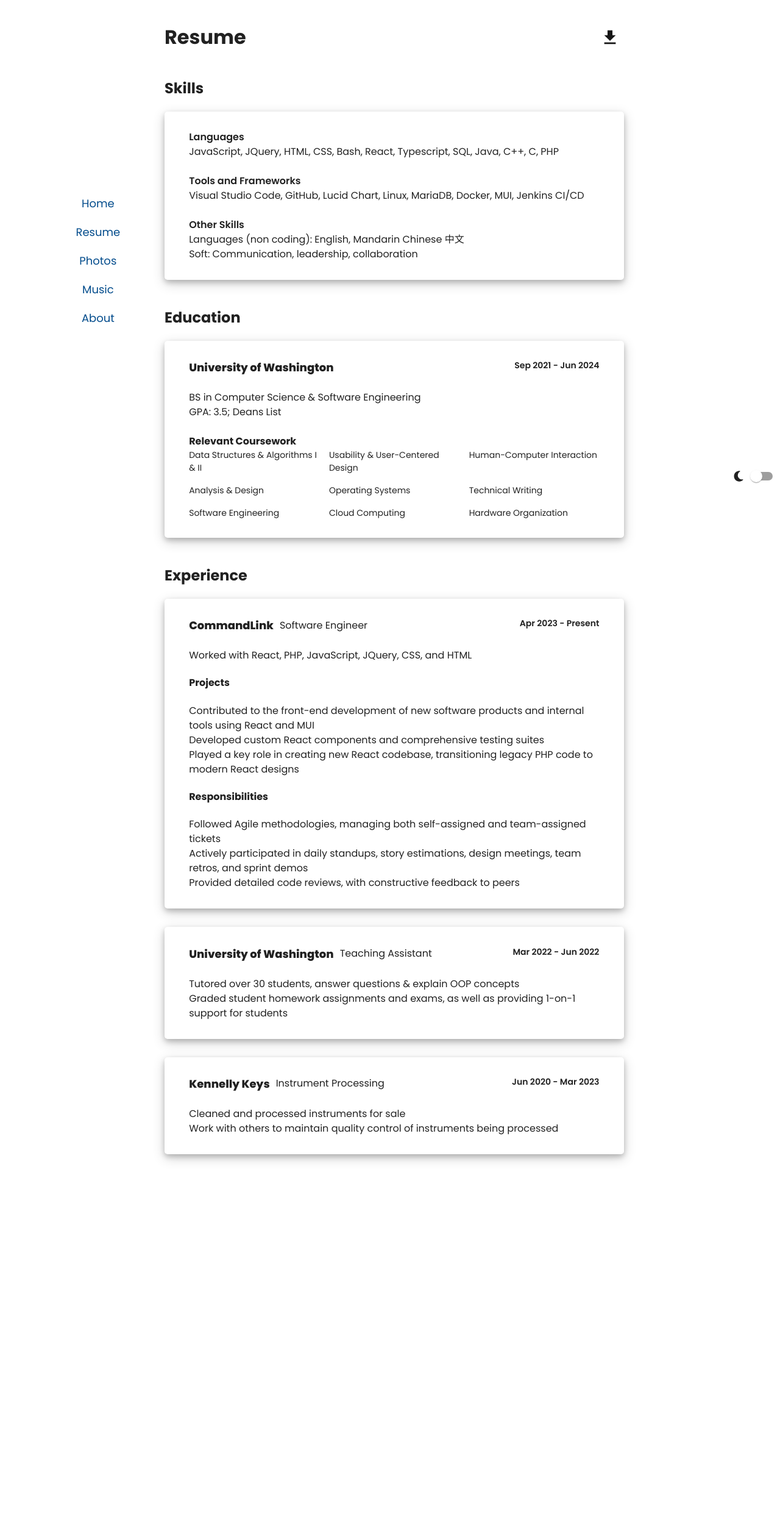
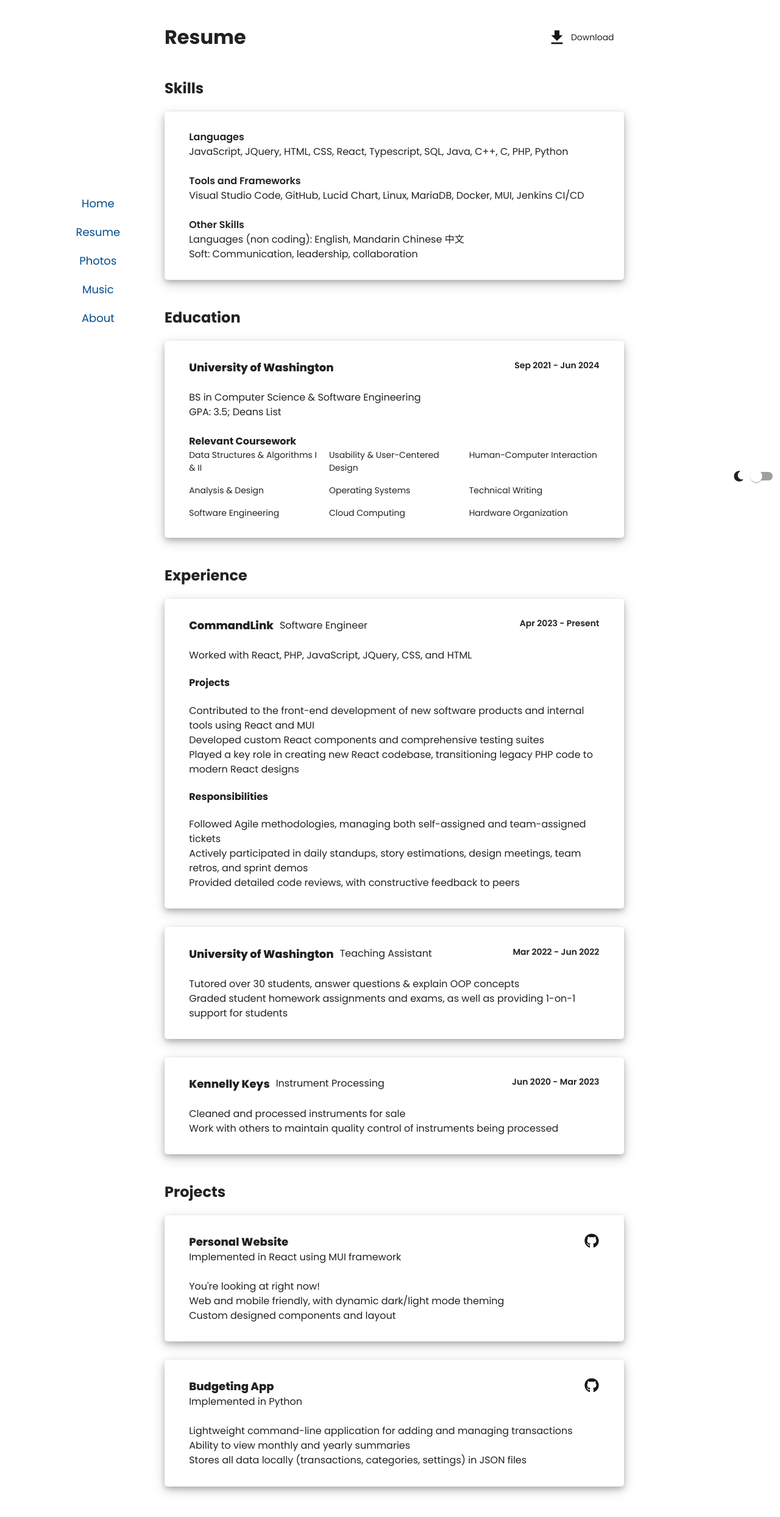
Before and after one commit to jinevang/personal-site, a React (Create React App) app: page /resume in a window 1280 px wide. Shown: the top 2488 px of the page at 61% size. Before the commit the page ends 1973 px from the top, so only its background shows below. Built offline with nearby package versions, Linux system fonts and the light colour scheme.

Commit message:
add download button label, update resume, add projects

```diff
--- a/src/pages/ResumePage.tsx
+++ b/src/pages/ResumePage.tsx
@@ -7,6 +7,7 @@ import { Box, Grid2 as Grid, IconButton, Typography, useTheme } from '@mui/mater
 import { theme } from 'styles/BasicTheme';
 import styled from '@emotion/styled';
 import { IoMdDownload } from 'react-icons/io';
+import { FaGithub } from 'react-icons/fa';
 
 
 const ResumeCard = styled(Box)({
@@ -31,6 +32,7 @@ const InfoHolder = styled(Box)({
   display: 'flex',
   justifyContent: 'space-between',
   alignItems: 'start',
+  lineHeight: '100%',
   [theme.breakpoints.up('lg')]: {
     'span': {
       display: 'flex',
@@ -66,13 +68,17 @@ const StyledResumePage = styled(Box)({
       textAlign: 'center',
     },
     '& .resume-download-box': {
+      flexDirection: 'column',
       alignItems: 'center',
+      alignContent: 'center',
       justifyContent: 'center'
     },
     width: '90vw',
     paddingBottom: '3rem'
   },
 })
+
+const courses = ['Data Structures & Algorithms I & II', 'Usability & User-Centered Design', 'Human-Computer Interaction', 'Analysis & Design', 'Operating Systems', 'Technical Writing', 'Software Engineering', 'Cloud Computing', 'Hardware Organization']
 
 const ResumePage = () => {
   useEffect(() => {
@@ -89,12 +95,18 @@ const ResumePage = () => {
         display: 'flex',
         alignItems: 'center',
         justifyContent: 'space-between'
-      }}><h1>Resume</h1> <IconButton href={require('../assets/resume.pdf')} download='EvanJinGreyResume'><IoMdDownload color={themeUser.palette.primary.contrastText} size='30'/></IconButton>
+      }}><h1>Resume</h1>
+      <Box sx={{alignItems: 'center', display: 'flex'}}>
+        <IconButton href={require('../assets/resume.pdf')} download='EvanJinResume'><IoMdDownload color={themeUser.palette.primary.contrastText} size='30'/>
+      </IconButton>
+      <Typography fontSize={14} pr={'1rem'}>Download</Typography>
+      </Box>
       </Box>
       <h2>Skills</h2>
       <ResumeCard sx={{backgroundColor: resumeCardBackground}}>
           <Typography color='contrastText'fontWeight={600}>Languages</Typography>
-          <Typography>JavaScript, JQuery, HTML, CSS, Bash, React, Typescript, SQL, Java, C++, C, PHP</Typography>
+          <Typography>JavaScript, JQuery, HTML, CSS, React, Typescript, SQL, Java, C++, C, PHP, Python</Typography>
+
           <br/>
           <Typography fontWeight={600}>Tools and Frameworks</Typography>
           <Typography>Visual Studio Code, GitHub, Lucid Chart, Linux, MariaDB, Docker, MUI, Jenkins CI/CD</Typography>
@@ -116,15 +128,9 @@ const ResumePage = () => {
       <br/>
       <Typography fontWeight={700}>Relevant Coursework</Typography>
       <Grid container spacing={2} columns={{md: 18, sm: 12}} >
-        <Grid size={6}><Typography fontSize={14}>Data Structures & Algorithms I & II</Typography></Grid>
-        <Grid size={6}><Typography fontSize={14}>Usability & User-Centered Design</Typography></Grid>
-        <Grid size={6}><Typography fontSize={14}>Human-Computer Interaction</Typography></Grid>
-        <Grid size={6}><Typography fontSize={14}>Analysis & Design</Typography></Grid>
-        <Grid size={6}><Typography fontSize={14}>Operating Systems</Typography></Grid>
-        <Grid size={6}><Typography fontSize={14}>Technical Writing</Typography></Grid>
-        <Grid size={6}><Typography fontSize={14}>Software Engineering</Typography></Grid>
-        <Grid size={6}><Typography fontSize={14}>Cloud Computing</Typography></Grid>
-        <Grid size={6}><Typography fontSize={14}>Hardware Organization</Typography></Grid>
+        {courses.map((c, i) =>
+        <Grid size={6} key={i}><Typography fontSize={14}>{c}</Typography></Grid>
+        )}
       </Grid>
       </ResumeCard>
 
@@ -188,6 +194,47 @@ const ResumePage = () => {
           </Box>
         </ResumeCard>
       </Box>
+      <br/>
+      <h2>Projects</h2>
+      <Box sx={{display: 'flex', flexDirection: 'column', gap: '3ch'}}>
+
+      <ResumeCard sx={{backgroundColor: resumeCardBackground}}>
+          <InfoHolder>
+              <Typography sx={{fontWeight: '800', fontSize: '18px', }}>Personal Website</Typography>
+            <IconButton sx={{alignContent: 'right', padding: 0, color: themeUser.palette.primary.contrastText}} target='_blank' href='https://github.com/jinevang/personal-site'>
+
+            <FaGithub/>
+            </IconButton>
+          </InfoHolder>
+            <Typography>Implemented in React using MUI framework</Typography>
+          <br/>
+
+          <Box sx={{display: 'flex', flexDirection: 'column'}}>
+            <Typography><li>You&apos;re looking at right now!</li></Typography>
+            <Typography><li>Web and mobile friendly, with dynamic dark/light mode theming</li></Typography>
+            <Typography><li>Custom designed components and layout</li></Typography>
+          </Box>
+        </ResumeCard>
+
+        <ResumeCard sx={{backgroundColor: resumeCardBackground}}>
+          <InfoHolder>
+              <Typography sx={{fontWeight: '800', fontSize: '18px', }}>Budgeting App</Typography>
+            <IconButton sx={{alignContent: 'right', padding: 0, color: themeUser.palette.primary.contrastText}} target='_blank' href='https://github.com/jinevang/BudgetApp'>
+
+            <FaGithub/>
+            </IconButton>
+          </InfoHolder>
+            <Typography>Implemented in Python</Typography>
+          <br/>
+
+          <Box sx={{display: 'flex', flexDirection: 'column'}}>
+            <Typography><li>Lightweight command-line application for adding and managing transactions
+            </li></Typography>
+            <Typography><li>Ability to view monthly and yearly summaries</li></Typography>
+            <Typography><li>Stores all data locally (transactions, categories, settings) in JSON files</li></Typography>
+          </Box>
+        </ResumeCard>
+        </Box>
     </StyledResumePage>
   );
 };
```
Also changed, not shown: 1 other file (tests, documents, lock files or other folders).
